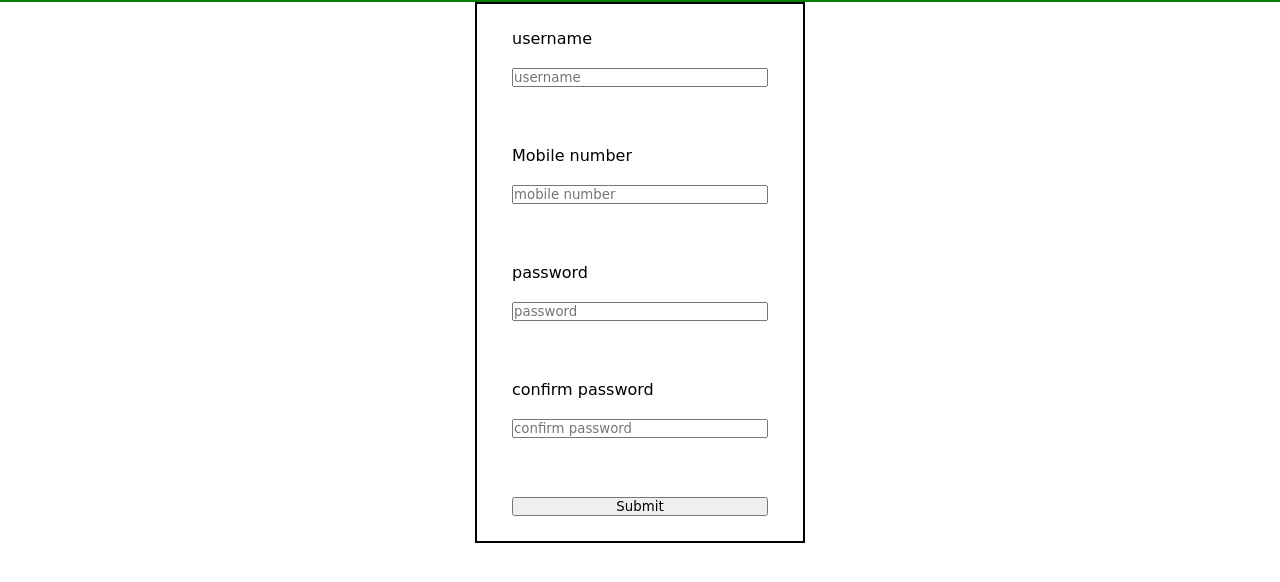
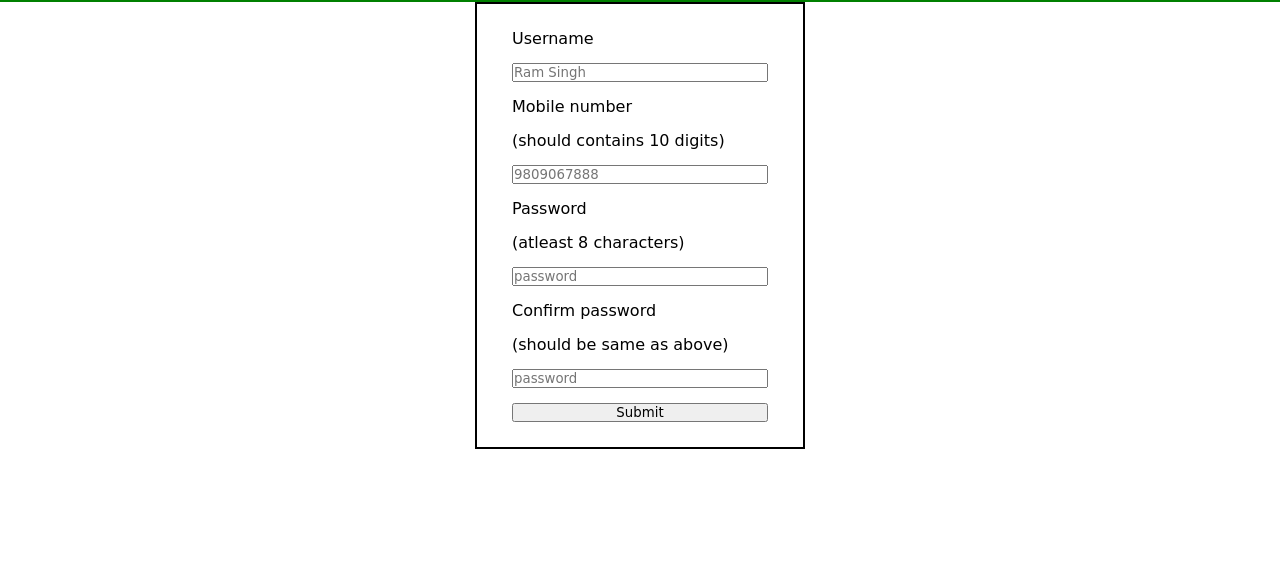
Before and after one commit to Mr-Sharma17/Interactive-form, a plain HTML site: page index.html in a window 1280 px wide. Drawn offline with Linux system fonts and the light colour scheme.

Commit message:
modified

```diff
--- a/index.css
+++ b/index.css
@@ -16,7 +16,7 @@
     border: 2px solid #000;
     display: flex;
     flex-direction: column;
-    gap: 20px;
+    gap: 15px;
     width: 20%;
     margin: auto;
     padding: 25px 35px;
--- a/index.html
+++ b/index.html
@@ -11,19 +11,21 @@
     <div id="meme-container"></div>
     <main>
       <div id="form-container">
-        <label for="username">username</label>
-        <input type="text" placeholder="username" id="name" /> <br />
+        <label for="username">Username</label>
+        <input type="text" placeholder="Ram Singh" id="name" />
         <label for="mobile number">Mobile number</label>
-        <input type="number" placeholder="mobile number" id="number" /> <br />
-        <label for="password">password</label>
-        <input type="password" placeholder="password" id="password" /> <br />
-        <label for="confirm password">confirm password</label>
+        <span>(should contains 10 digits)</span>
+        <input type="number" placeholder="9809067888" id="number" />
+        <label for="password">Password</label>
+        <span>(atleast 8 characters)</span>
+        <input type="password" placeholder="password" id="password" />
+        <label for="confirm password">Confirm password</label>
+        <span>(should be same as above)</span>
         <input
           type="password"
-          placeholder="confirm password"
+          placeholder="password"
           id="cfmpassword"
         />
-        <br />
         <button id="submit">Submit</button>
       </div>
     </main>
--- a/index.js
+++ b/index.js
@@ -15,7 +15,7 @@ const handleSubmit = () => {
     memeContainer.style.display = 'block';
 
     if (!name.value.trim()) {
-        memeContainer.innerHTML = `<img src='https://media.tenor.com/IkFqKVJ0tSIAAAAM/wait-a-minute.gif' alt='name-meme' />`;
+        memeContainer.innerHTML = `<img src='https://i.kym-cdn.com/photos/images/original/001/535/068/29d.jpg' alt='name-meme' />`;
         setTimeout(() => {
             formContainer.style.display = "block";
             memeContainer.style.display = 'none';
@@ -76,6 +76,7 @@ const handleSubmit = () => {
             memeContainer.style.display = 'none';
             formContainer.style.display = 'block';
         }, 10000);
+        name.value='',password.value='',number.value='',cfmpassword.value='';
     }
 };
 
```
